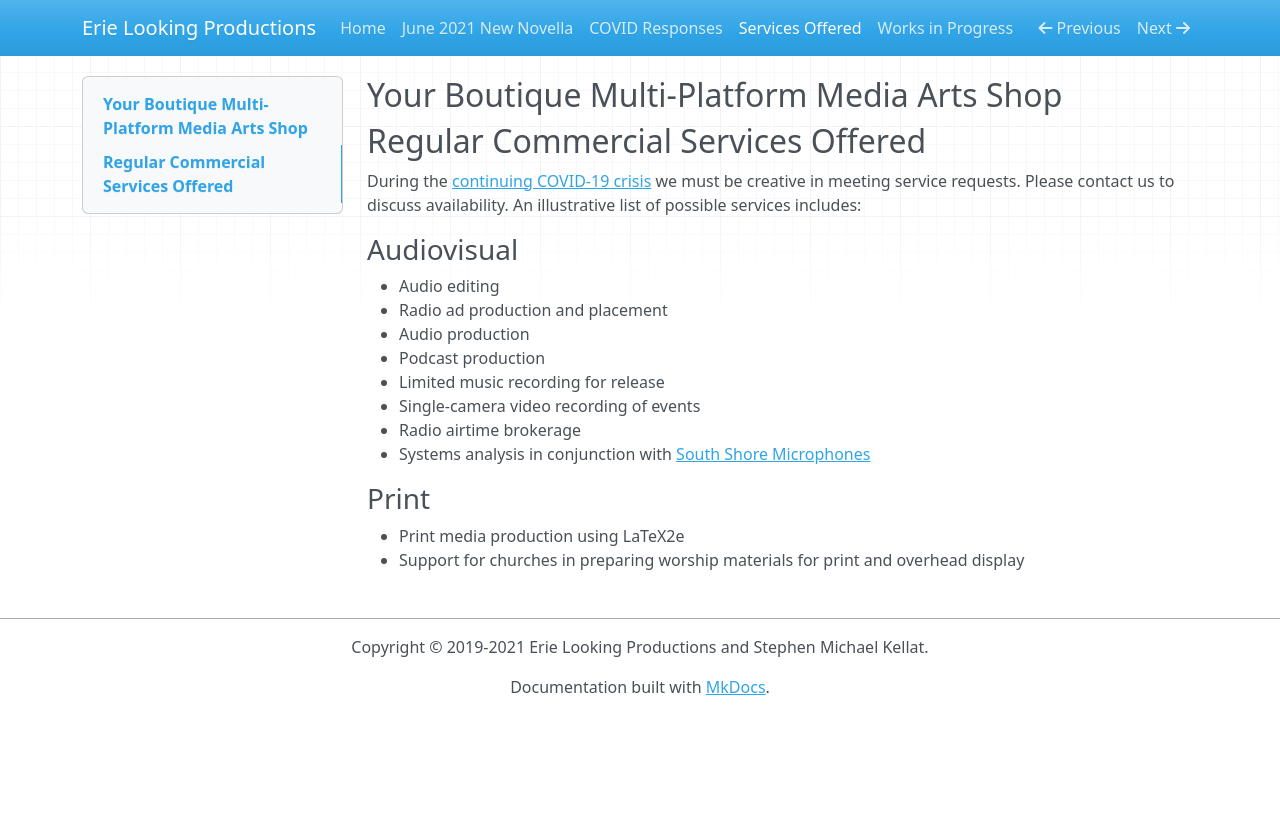
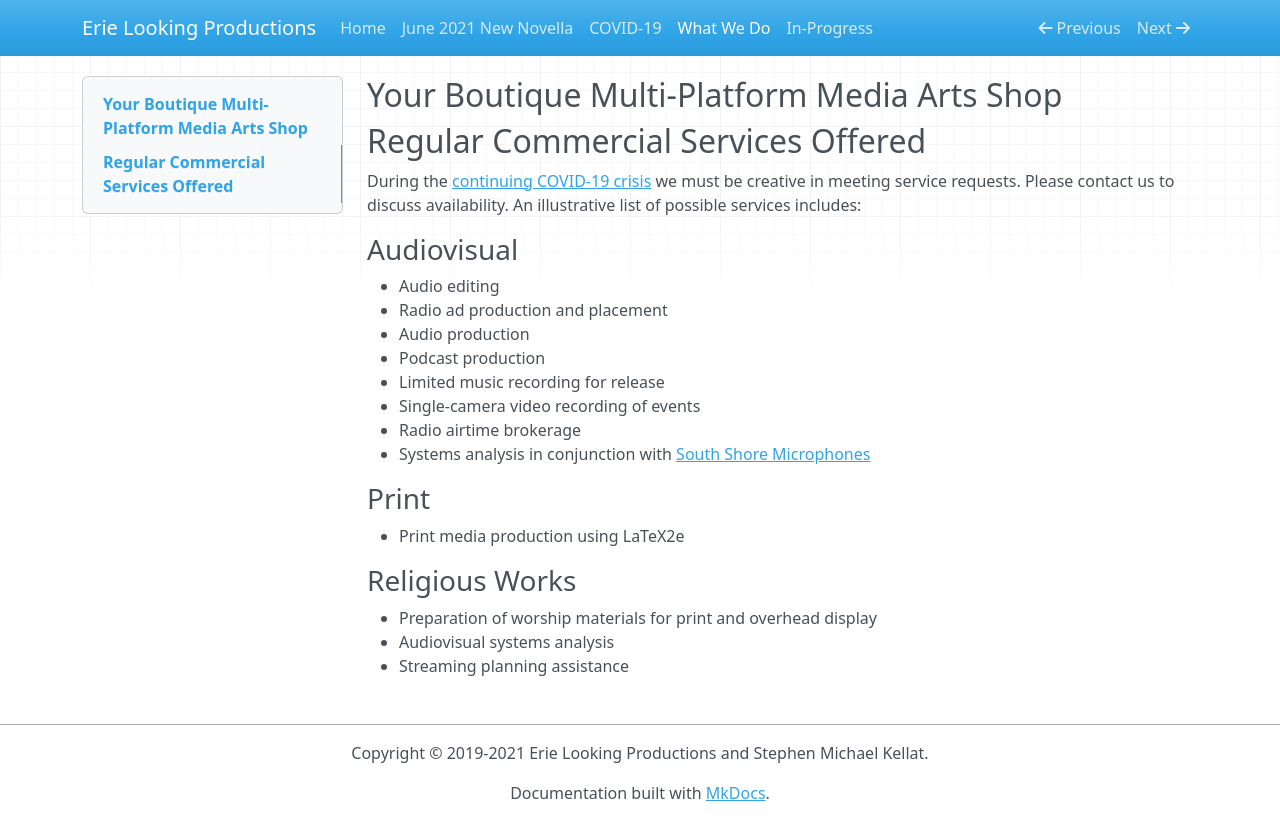
Before and after one commit to skellat/mkdocs-cms, an MkDocs documentation site: the page built from docs/services.md, in a window 1280 px wide. Shown: the top 840 px of the page. Built offline with MkDocs 1.6.1, drawn with Linux system fonts in a browser that asks for light colours; nearby versions of some CDN libraries.

Commit message:
Minimal updates to the website to conform to our changing reality
Signed-off-by: Stephen Michael Kellat <skellat@ubuntu.com>

```diff
--- a/docs/services.md
+++ b/docs/services.md
@@ -18,4 +18,9 @@ During the [continuing COVID-19 crisis](https://simple.wikipedia.org/wiki/COVID-
 ### Print
 
 * Print media production using LaTeX2e
-* Support for churches in preparing worship materials for print and overhead display
+
+### Religious Works
+
+* Preparation of worship materials for print and overhead display
+* Audiovisual systems analysis
+* Streaming planning assistance
--- a/mkdocs.yml
+++ b/mkdocs.yml
@@ -8,6 +8,6 @@ plugins: []
 nav:
      - Home: index.md
      - June 2021 New Novella: novella.md
-     - COVID Responses: covid.md
-     - Services Offered: services.md
-     - Works in Progress: wip.md
+     - COVID-19: covid.md
+     - What We Do: services.md
+     - In-Progress: wip.md
```
Also changed, not shown: README.md (+1 -1 lines), docs/covid.md (+2 -2 lines), docs/wip.md (+1 -1 lines).
